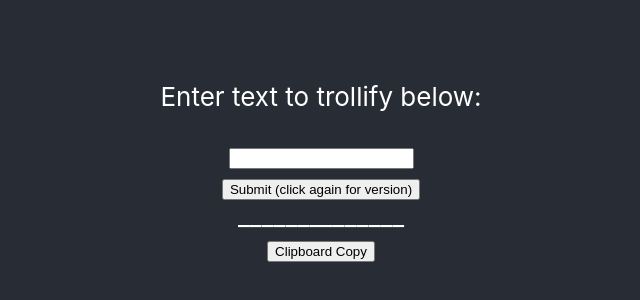
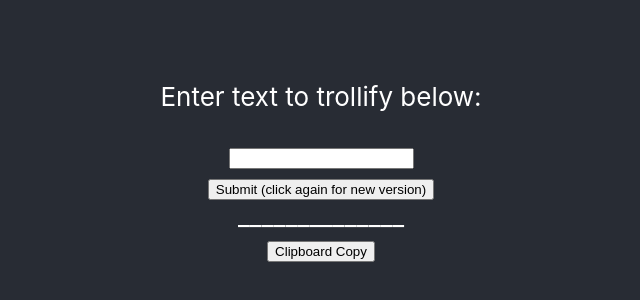
Before and after one commit to aservet1/webtrolltext, a React (Create React App) app: page / in a window 1280 px wide. Shown: the part 242-542 px from the top of the page, without its empty margins (319-959 px from the left). Built offline with nearby package versions, Linux system fonts and the light colour scheme.

Commit message:
fix text

```diff
--- a/src/App.js
+++ b/src/App.js
@@ -37,7 +37,7 @@ class App extends React.Component {
           <div><input onChange={(event) => this.setState({text: event.target.value})}/></div>
 
           <div><button onClick={ () => this.setState({ trolledText: this.trollify(this.state.text) }) } >
-				{"Submit (click again for version)"}
+				{"Submit (click again for new version)"}
 		  </button></div>
 
           <div> {(this.state.trolledText !== '') ? this.state.trolledText : this.placeholder} </div>
```
